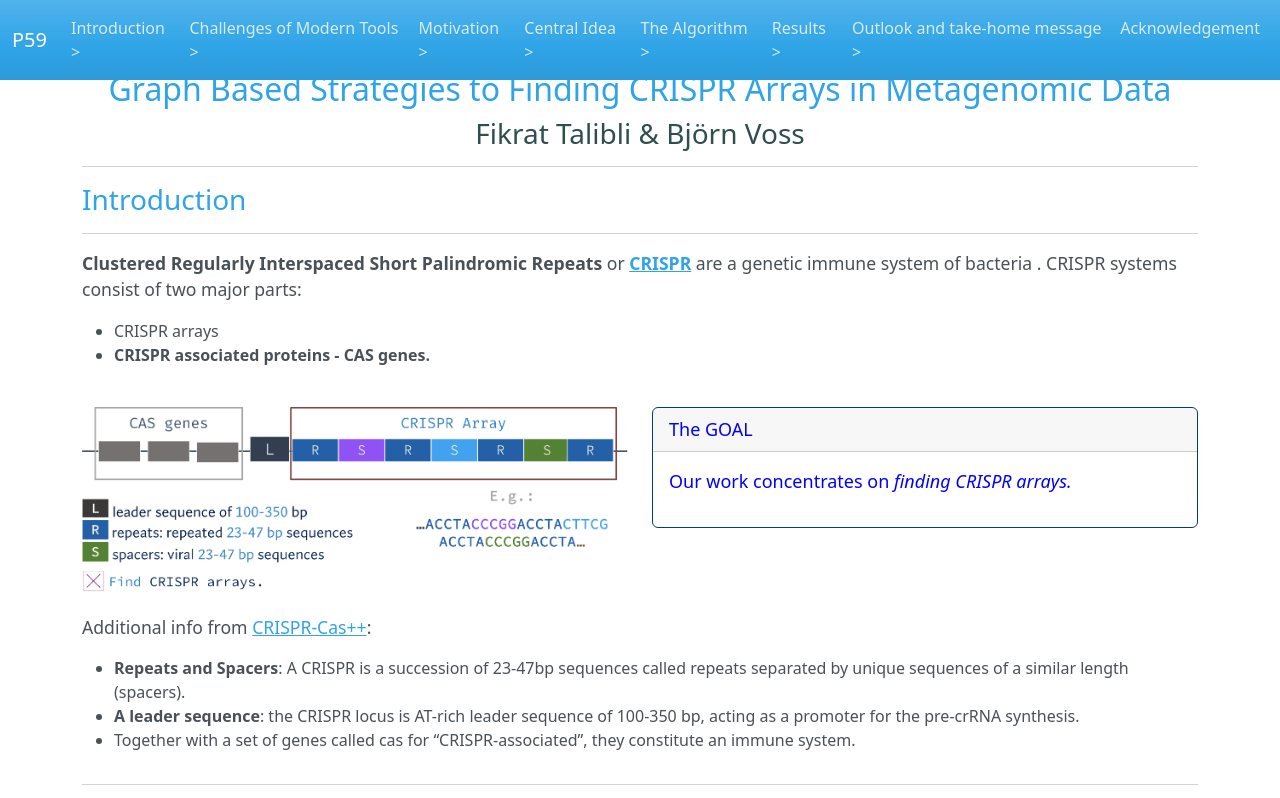
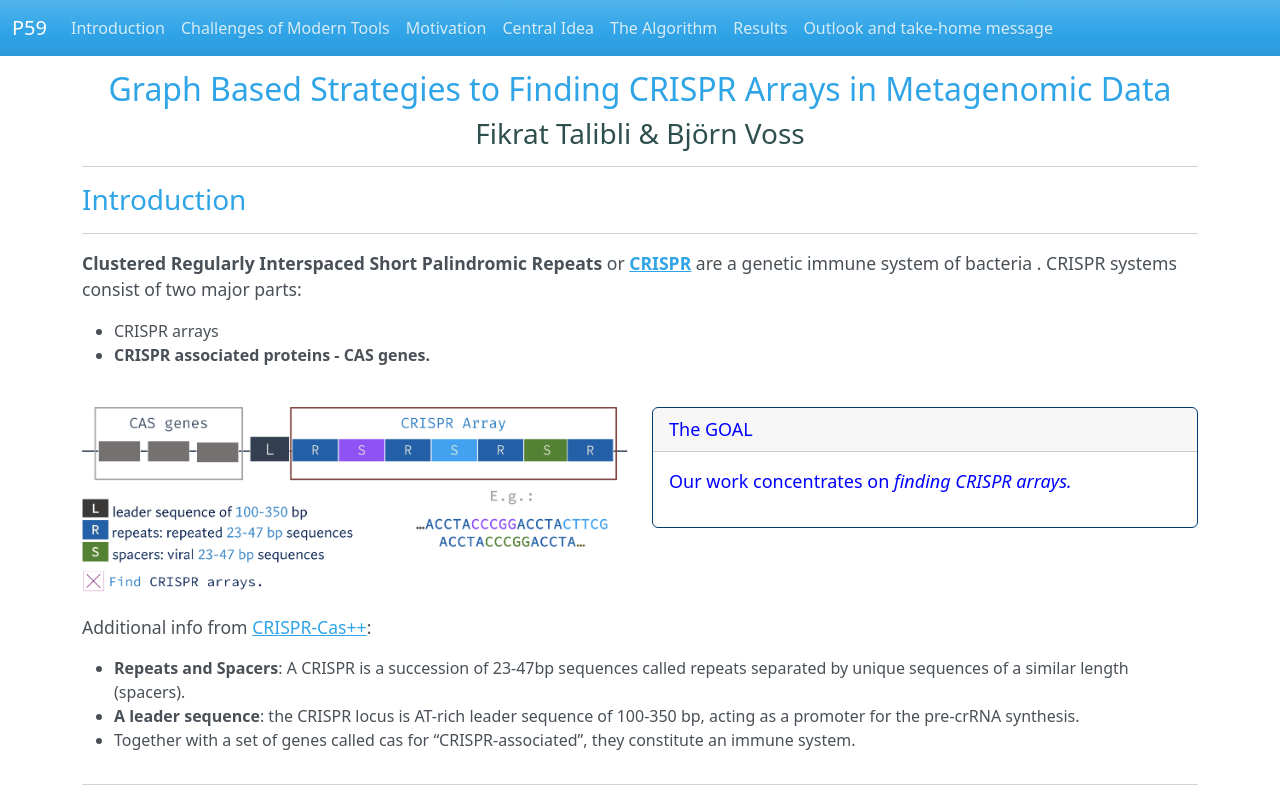
Before and after one commit to feeka/mcaat, a plain HTML site: page index.html in a window 1280 px wide. Shown: the top 798 px of the page. Drawn offline with nearby package versions, Linux system fonts and the light colour scheme.

Commit message:
Update index.html

```diff
--- a/index.html
+++ b/index.html
@@ -33,30 +33,27 @@
           <div class="collapse navbar-collapse" id="navbarColor01">
             <ul class="navbar-nav me-auto">
               <li class="nav-item">
-                <a class="nav-link " href="#ch1">Introduction >
+                <a class="nav-link " href="#ch1">Introduction
                   <span class="visually-hidden">(current)</span>
                 </a>
               </li>
               <li class="nav-item">
-                <a class="nav-link" href="#ch2">Challenges of Modern Tools ></a>
+                <a class="nav-link" href="#ch2">Challenges of Modern Tools</a>
               </li>
               <li class="nav-item">
-                <a class="nav-link" href="#ch3">Motivation ></a>
+                <a class="nav-link" href="#ch3">Motivation</a>
               </li>
               <li class="nav-item">
-                <a class="nav-link" href="#ch4">Central Idea ></a>
+                <a class="nav-link" href="#ch4">Central Idea</a>
               </li>
               <li class="nav-item">
-                <a class="nav-link" href="#ch5">The Algorithm ></a>
+                <a class="nav-link" href="#ch5">The Algorithm</a>
               </li>
               <li class="nav-item">
-                <a class="nav-link" href="#ch6">Results ></a>
+                <a class="nav-link" href="#ch6">Results</a>
               </li>
               <li class="nav-item">
-                <a class="nav-link" href="#ch7">Outlook and take-home message ></a>
-              </li>
-              <li class="nav-item">
-                <a class="nav-link" href="#footer">Acknowledgement</a>
+                <a class="nav-link" href="#ch7">Outlook and take-home message</a>
               </li>
 
             </ul>
```
